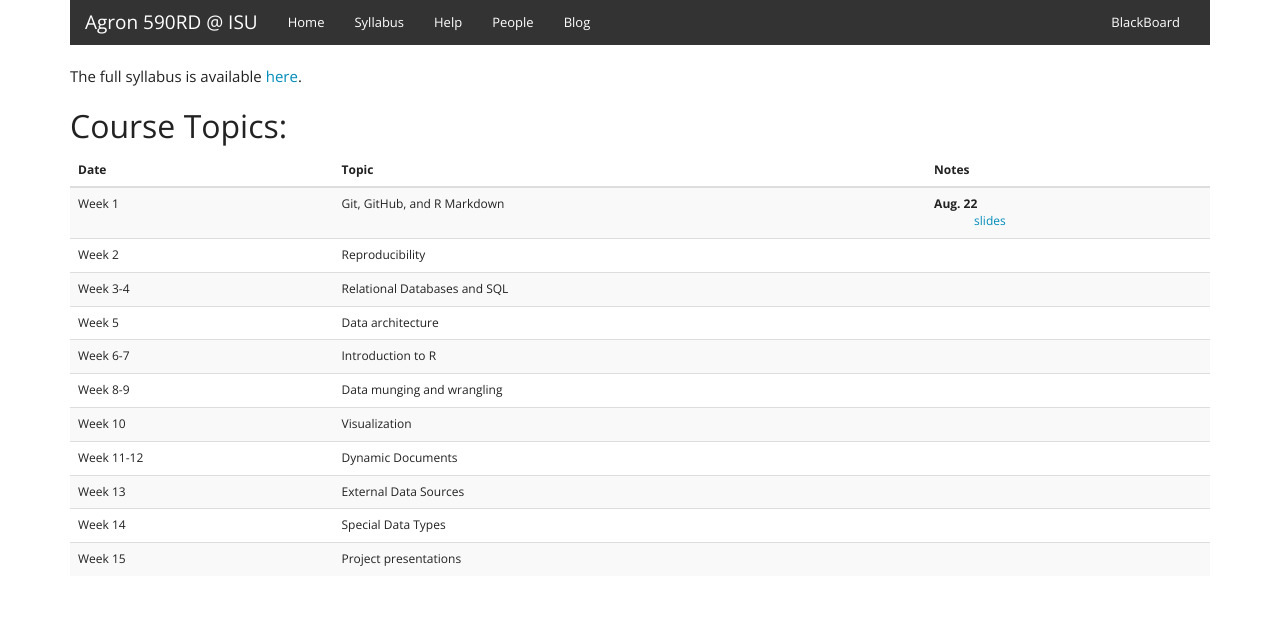
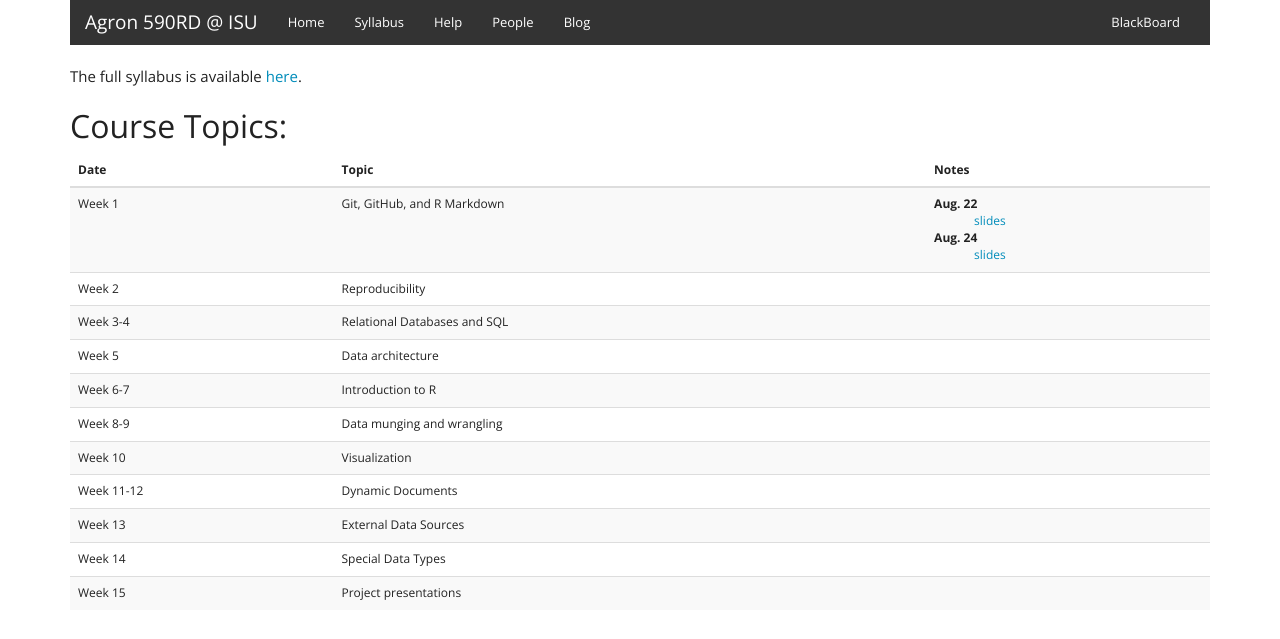
Before and after one commit to agron590-ISU/agron590-ISU.github.io, a Jekyll site: the page built from syllabus.html, in a window 1280 px wide. Shown: the top 639 px of the page. Built offline with Jekyll 4.4.1, drawn with Linux system fonts in a browser that asks for light colours.

Commit message:
add link to slides for tomorrow

```diff
--- a/syllabus.html
+++ b/syllabus.html
@@ -25,6 +25,8 @@ The full syllabus is available <a href="http://agron590-isu.github.io/materials/
           <dl>
           <dt>Aug. 22</dt>
           <dd><a href="../materials/week_01/course_intro/slides.html" target=_blank>slides</a></dd>
+          <dt>Aug. 24</dt>
+          <dd><a href="../materials/week_01/github/slides.html" target=_blank>slides</a></dd>
           </dl>
         </td>
       </tr>
```
